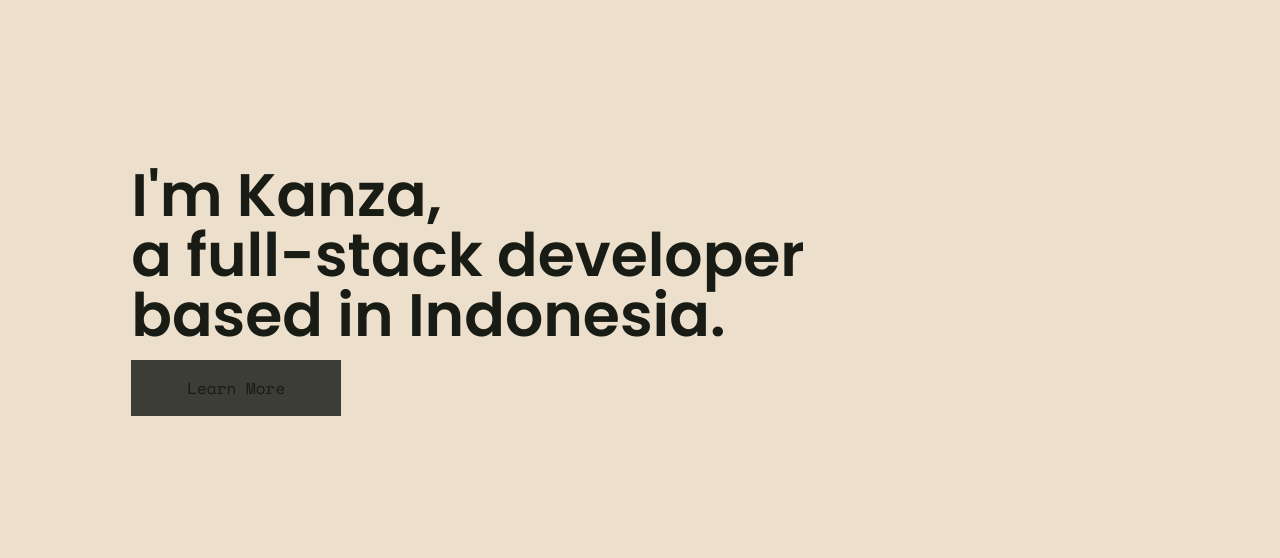
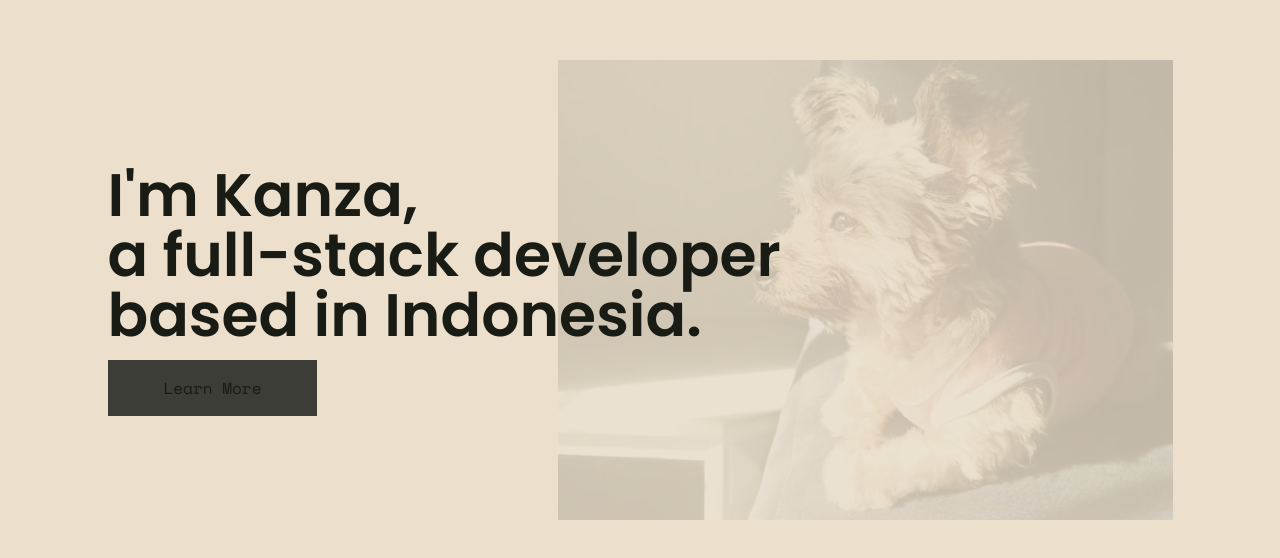
Before and after one commit to knz04/kanza.work, a Next.js app: page / in a window 1280 px wide. Shown: the part 110-668 px from the top of the page. Built offline with nearby package versions, Linux system fonts and the light colour scheme.

Commit message:
Add Pikku.svg

```diff
--- a/src/app/page.tsx
+++ b/src/app/page.tsx
@@ -3,6 +3,7 @@
 import { ProjectCard } from "@/app/components/projectcard";
 import { SectionHeader } from "@/app/components/sectionheader";
 import Link from "next/link";
+import Image from "next/image";
 
 export default function Home() {
   const techStack = [
@@ -31,8 +32,24 @@
 
   return (
     <main className="h-screen overflow-y-scroll scroll-snap-y scroll-snap-proximity scroll-smooth">
-      {/* Hero Section  */}
-      <section className="h-screen scroll-snap-start flex items-center justify-center">
+      {/* Hero Section */}
+      <section className="relative h-screen scroll-snap-start flex items-center justify-center">
+        {/* Background Image */}
+        <div className="absolute inset-0">
+          <div className="mx-auto grid max-w-[1065px] grid-cols-12 gap-[15px] h-full">
+            <div className="col-start-6 col-span-7 relative">
+              <Image
+                src="/Pikku.svg"
+                alt="Pikku Background"
+                layout="fill"
+                objectFit="contain"
+                className="opacity-50" // Adjust opacity as needed
+              />
+            </div>
+          </div>
+        </div>
+        {/* Foreground Content */}
+        <div className="relative z-10 w-full">
           <div className="mx-auto grid max-w-[1065px] grid-cols-12 gap-[15px]">
             <div className="col-span-12 md:col-span-10 lg:col-span-8">
               <h1 className="text-4xl md:text-5xl lg:text-[60px] font-[family-name:var(--font-poppins)] font-semibold text-[var(--text)]">
@@ -46,6 +63,7 @@
                   <p>Learn More</p>
                 </Button>
               </Link>
+            </div>
           </div>
         </div>
       </section>
```
Lines whose indentation alone changed are shown as unchanged.
